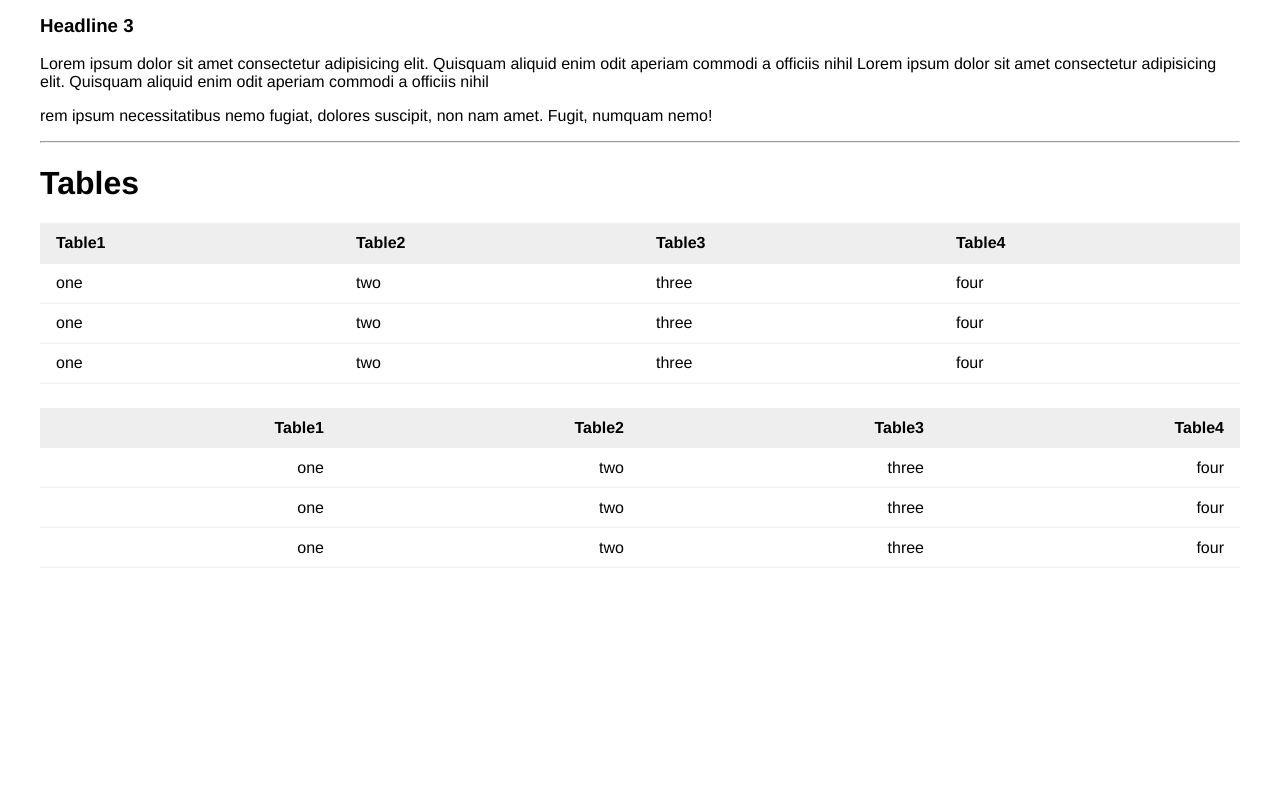
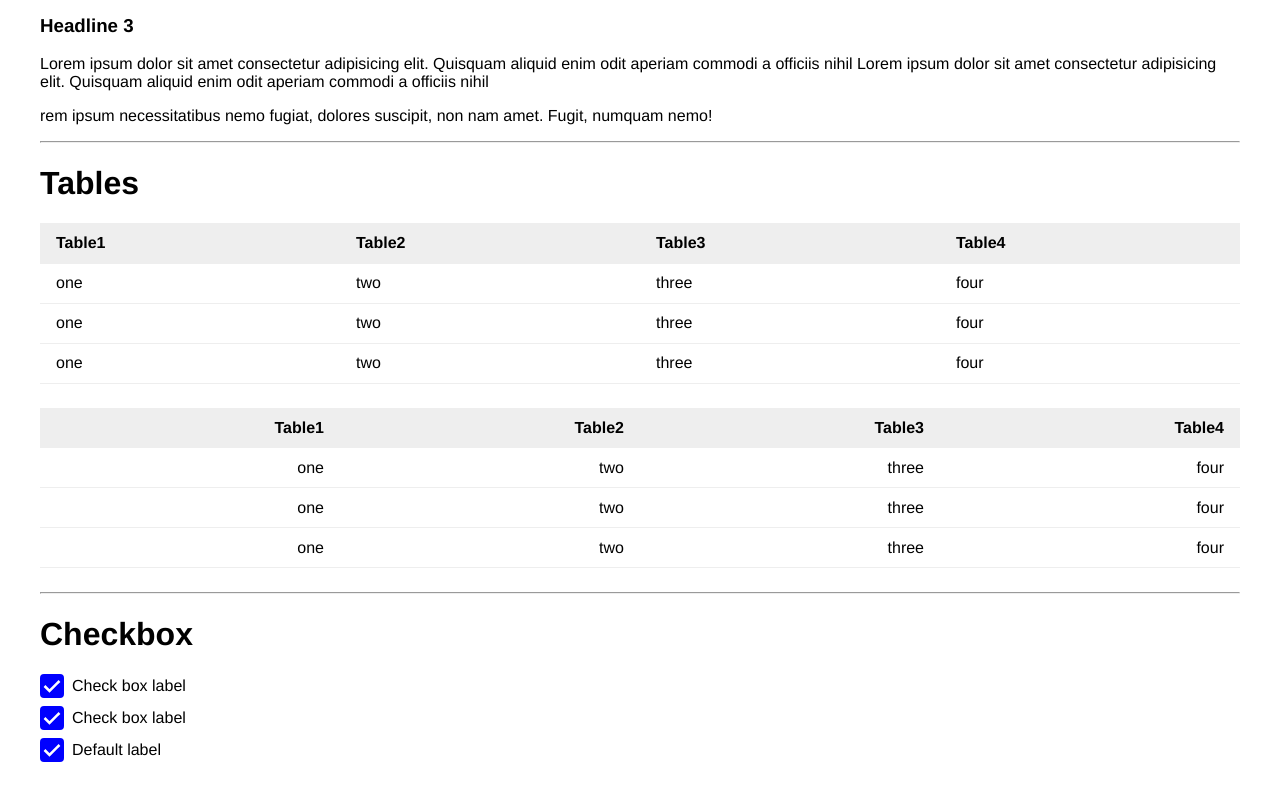
Before and after one commit to sherkoo/react-dls, a React (Create React App) app: page / in a window 1280 px wide. Shown: the part 1696-2496 px from the top of the page. Before the commit the page ends 2304 px from the top, so only its background shows below. Built offline with nearby package versions, Linux system fonts and the light colour scheme.

Commit message:
added Checkbox

```diff
--- a/src/App.js
+++ b/src/App.js
@@ -4,6 +4,7 @@ import { FormText } from "./Components/Forms";
 import { ButtonGroup } from "./Components/Buttons/button.style";
 import { H1, H2, H3, Paragraph } from "./Components/Typography";
 import { Table, TableHead, TableBody } from "./Components/Tables";
+import CheckBox from "./Components/Checkbox";
 
 const mockData = [
   "one",
@@ -33,20 +34,24 @@ const tableData = [
 ];
 
 function App() {
+  const handleClick = () => {
+    alert('button clicked')
+  }
+
   return (
     <div className="App">
       <h1>Design system</h1>
       <hr />
       <h3>Buttons primary</h3>
       <ButtonGroup>
-        <Button label="Large button" size="large" />
+        <Button click={() => handleClick()} label="Large button" size="large" />
         <Button label="Medium button" size="medium" />
         <Button label="Small button" size="small" />
       </ButtonGroup>
       <hr />
       <h3>Buttons secondary</h3>
       <ButtonGroup>
-        <Button label="Large button" size="large" type="secondary" />
+        <Button click={() => handleClick()} label="Large button" size="large" type="secondary" />
         <Button label="Medium button" size="medium" type="secondary" />
         <Button label="Small button" size="small" type="secondary" />
       </ButtonGroup>
@@ -117,6 +122,11 @@ function App() {
         align="right"
         body={tableData}
       />
+      <hr />
+      <H1 label="Checkbox" />
+      <CheckBox click={() => handleClick()} label="Check box label" />
+      <CheckBox label="Check box label" />
+      <CheckBox />
     </div>
   );
 }
--- /dev/null
+++ b/src/Components/Checkbox/checkbox.style.js
@@ -0,0 +1,30 @@
+import styled, { css } from 'styled-components';
+import checkIcon from './images/icons/check.svg'
+
+export const CheckBoxButton = styled.div`
+  height: 24px;
+  width: 24px;
+  display: block;
+  border: 2px solid grey;
+  border-radius: 4px;
+
+  ${(props) =>
+    props.checked && css`
+      background-color: blue;
+      border: 2px solid blue;
+      background-image: url(${checkIcon});
+      background-size: cover;
+    `};
+`;
+
+export const CheckBoxContainer = styled.div`
+  display: flex;
+  gap: 8px;
+  align-items: center;
+  margin-bottom: 8px;
+  cursor: pointer;
+
+  &: hover ${CheckBoxButton}{
+    border-color: blue;
+  }
+`;
--- /dev/null
+++ b/src/Components/Checkbox/index.js
@@ -0,0 +1,31 @@
+import React, { useState } from 'react';
+import { CheckBoxContainer, CheckBoxButton } from './checkbox.style';
+
+function CheckBox(props) {
+  const [checked, setChecked] = useState(true);
+
+  const handleClick = () => {
+    if (checked === true) {
+      setChecked(false)
+    } else {
+      setChecked(true)
+    }
+    // allow outside methods
+    if (props.click) {
+      props.click()
+    }
+  }
+
+  return (
+    <CheckBoxContainer onClick={() => handleClick()}>
+      <CheckBoxButton checked={checked} />
+      {props.label}
+    </CheckBoxContainer>
+  );
+}
+
+CheckBox.defaultProps = {
+  label: "Default label",
+}
+
+export default CheckBox;
```
Also changed, not shown: src/Components/Checkbox/images/icons/check.svg (added).
